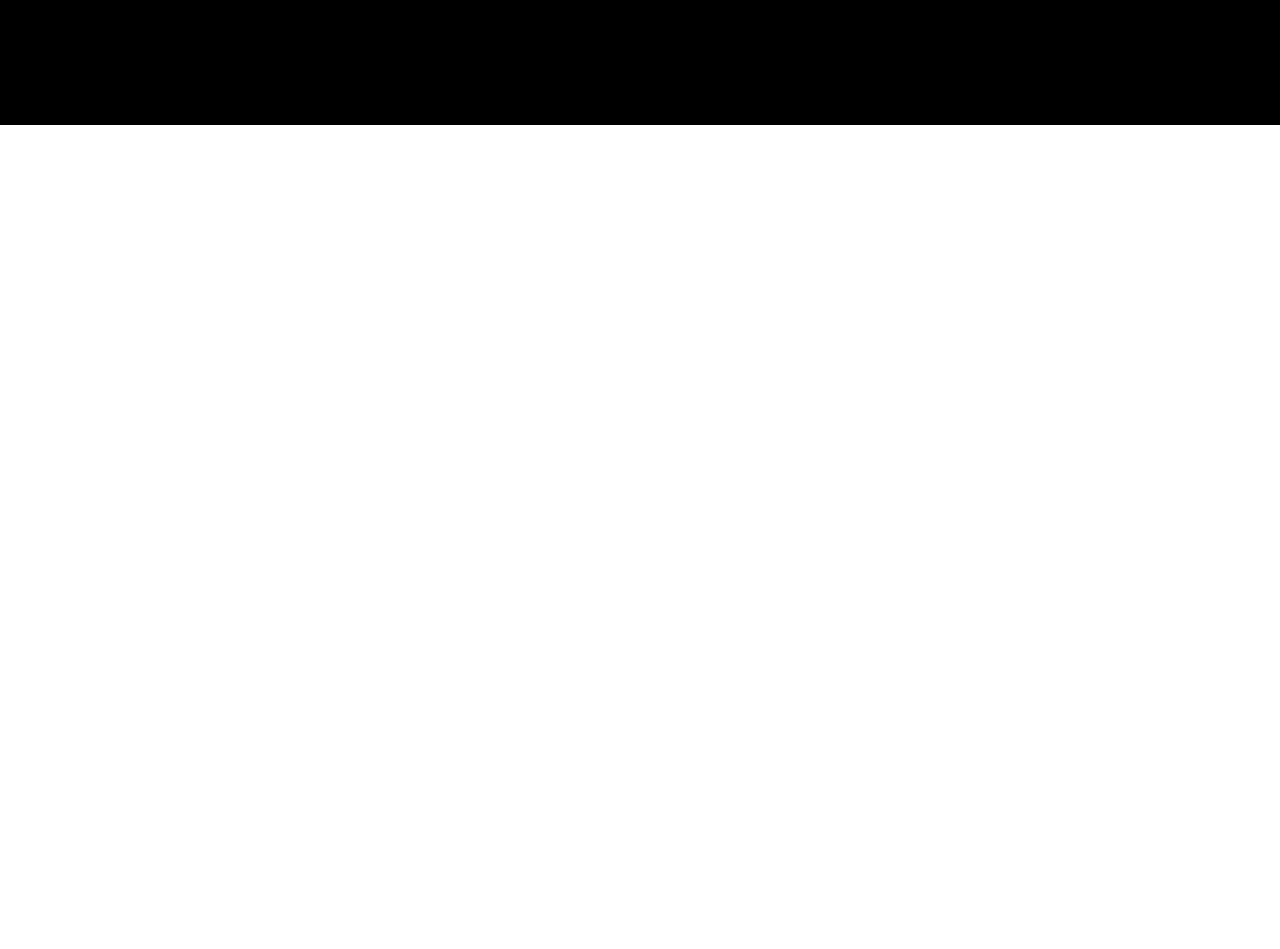
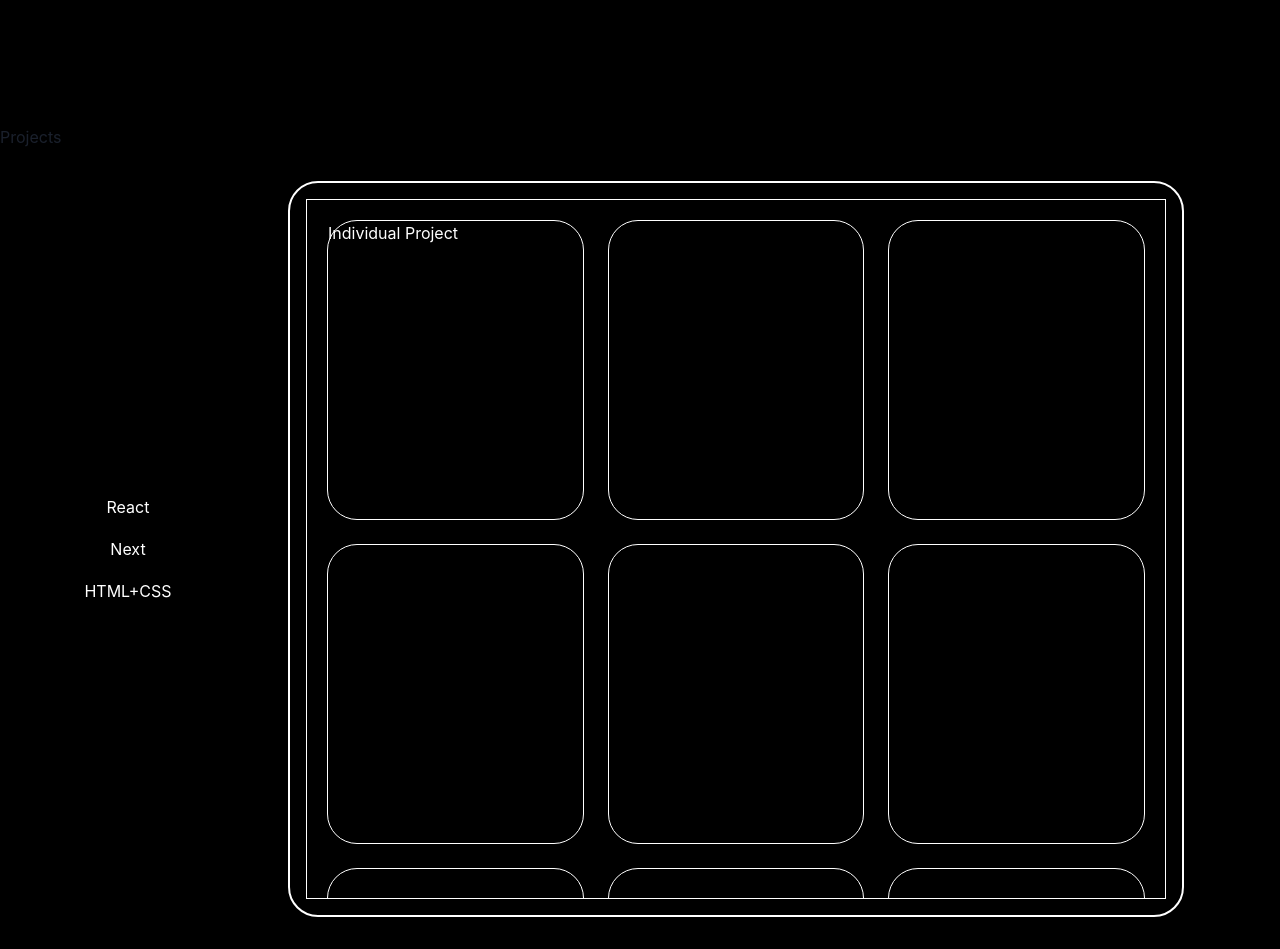
Before and after one commit to Zuucas/my-portfolio, a React app: page / in a window 1280 px wide. Shown: the part 1520-2469 px from the top of the page. Before the commit the page ends 1645 px from the top, so only its background shows below. Built offline with nearby package versions, Linux system fonts and the light colour scheme; the HTML template or start-up script is replaced by a standard one.

Commit message:
fix: excluding unused line code

```diff
--- a/src/components/hero.tsx
+++ b/src/components/hero.tsx
@@ -1,6 +1,6 @@
-import { Button, Flex, Image, Text } from "@chakra-ui/react";
+import {  Flex, Image, Text } from "@chakra-ui/react";
 import myPhoto from "../assets/images/eu.jpg";
-import { DownloadIcon, EmailIcon } from "@chakra-ui/icons";
+// import { DownloadIcon, EmailIcon } from "@chakra-ui/icons";
 
 export const Hero = () => {
     return (
--- /dev/null
+++ b/src/components/individualProject.tsx
@@ -0,0 +1,11 @@
+import { Flex, Text} from "@chakra-ui/react"
+
+
+
+export const IndividualProject = () => {
+    return (
+        <Flex color='white'>
+            <Text>Individual Project</Text>
+        </Flex>
+    )
+}
--- a/src/components/navBar.tsx
+++ b/src/components/navBar.tsx
@@ -1,13 +1,11 @@
 import { HamburgerIcon } from "@chakra-ui/icons"
-import { Flex, Link, Modal, Stack, HStack, VStack,
+import { Flex, Link, Modal,
     ModalOverlay,
     ModalContent,
-    ModalHeader,
-    ModalFooter,
     ModalBody,
-    ModalCloseButton,
     useDisclosure,
-    Button, } from "@chakra-ui/react"
+    VStack,
+} from "@chakra-ui/react"
 
 
 export const NavBar = () => {
--- a/src/components/projects.tsx
+++ b/src/components/projects.tsx
@@ -1,9 +1,60 @@
+import { Flex, VStack,Link, Grid, GridItem } from "@chakra-ui/react"
+import { IndividualProject } from "./individualProject"
+
 
 
 export const Projects = () => {
     return (
-        <>
-            Projects
-        </>
+        <Flex
+        h='100vh'
+        color='white'
+        >
+            <Flex // lista dos tipos de projetos (React - Next - HTML+CSS)
+            // bg='#ccc'
+            w='20%'
+            justify={'center'}
+            align={'center'}
+            >
+                <VStack spacing={18}>
+                    <Link>React</Link>
+                    <Link>Next</Link>
+                    <Link>HTML+CSS</Link>
+                </VStack>
+            </Flex>
+            <Flex
+
+            w='75%'
+            // // bg='red'
+            p='2rem'
+            >
+                <Flex
+                borderRadius='30px'
+                border='2px solid white'
+                w='100%'
+                p='1rem'
+                >
+                    <Grid
+                    style={{ scrollbarWidth: "none", overflow: "-webkit-scrollbar" }}
+                    overflow='auto'
+                    p='20px'
+                    w='100%'
+                    border='1px solid white'
+                    templateColumns='repeat(3, 1fr)'
+                    gap={6}>
+                    <GridItem w='100%' h='300px' border='1px solid #fff' borderRadius='30px' ><IndividualProject/></GridItem>
+                    <GridItem w='100%' h='300px' border='1px solid #fff' borderRadius='30px' />
+                    <GridItem w='100%' h='300px' border='1px solid #fff' borderRadius='30px' />
+                    <GridItem w='100%' h='300px' border='1px solid #fff' borderRadius='30px' />
+                    <GridItem w='100%' h='300px' border='1px solid #fff' borderRadius='30px' />
+                    <GridItem w='100%' h='300px' border='1px solid #fff' borderRadius='30px' />
+                    <GridItem w='100%' h='300px' border='1px solid #fff' borderRadius='30px' />
+                    <GridItem w='100%' h='300px' border='1px solid #fff' borderRadius='30px' />
+                    <GridItem w='100%' h='300px' border='1px solid #fff' borderRadius='30px' />
+
+                    </Grid>
+
+                </Flex>
+            </Flex>
+        </Flex>
     )
 }
--- a/src/pages/home.tsx
+++ b/src/pages/home.tsx
@@ -2,6 +2,7 @@
 import { About } from "../components/about"
 import { Hero } from "../components/hero"
 import { NavBar } from "../components/navBar"
+import { Projects } from "../components/projects"
 
 
 export const Home = () => {
@@ -13,6 +14,9 @@
             <NavBar/>
             <About/>
             <Hero/>
+            <h1>Projects</h1>
+            <Projects/>
+
         </Flex>
     )
 }
```
